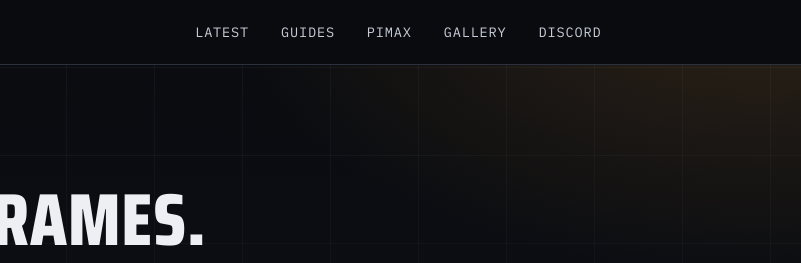
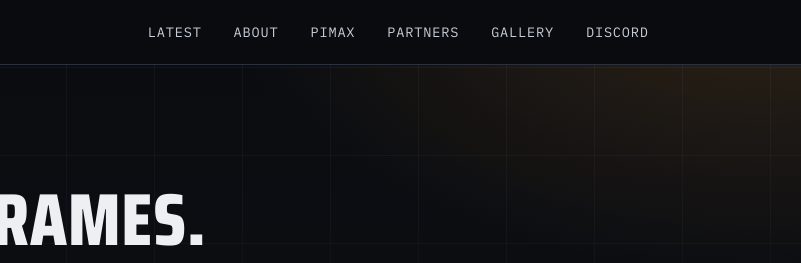
Before and after one commit to NextLevelSimGaming/nextllevelsimgaming.co.uk, a plain HTML site: page index.html in a window 1280 px wide. Shown: the top 263 px of the page, 286-1087 px from the left. Drawn offline with Linux system fonts and the light colour scheme.

Commit message:
Add About/Partners nav links, point to gallery page

```diff
--- a/index.html
+++ b/index.html
@@ -531,8 +531,9 @@
     </a>
     <ul class="nav-links">
       <li><a href="#videos">Latest</a></li>
-      <li><a href="#favorites">Guides</a></li>
+      <li><a href="gallery.html#about">About</a></li>
       <li><a href="#pimax">Pimax</a></li>
+      <li><a href="gallery.html#partners">Partners</a></li>
       <li><a href="gallery.html">Gallery</a></li>
       <li><a href="#discord">Discord</a></li>
     </ul>
@@ -723,6 +724,7 @@
         <a href="https://www.youtube.com/@nextlevelsimgaming" target="_blank" rel="noopener">YouTube</a>
         <a href="https://discord.gg/gw6xXkWtKa" target="_blank" rel="noopener">Discord</a>
         <a href="https://pimax.com/products/pimax-dream-air/?ref=nlsimgaming" target="_blank" rel="noopener">Pimax</a>
+        <a href="gallery.html#partners">Discount codes</a>
         <a href="gallery.html">Gallery</a>
       </nav>
     </div>
```
